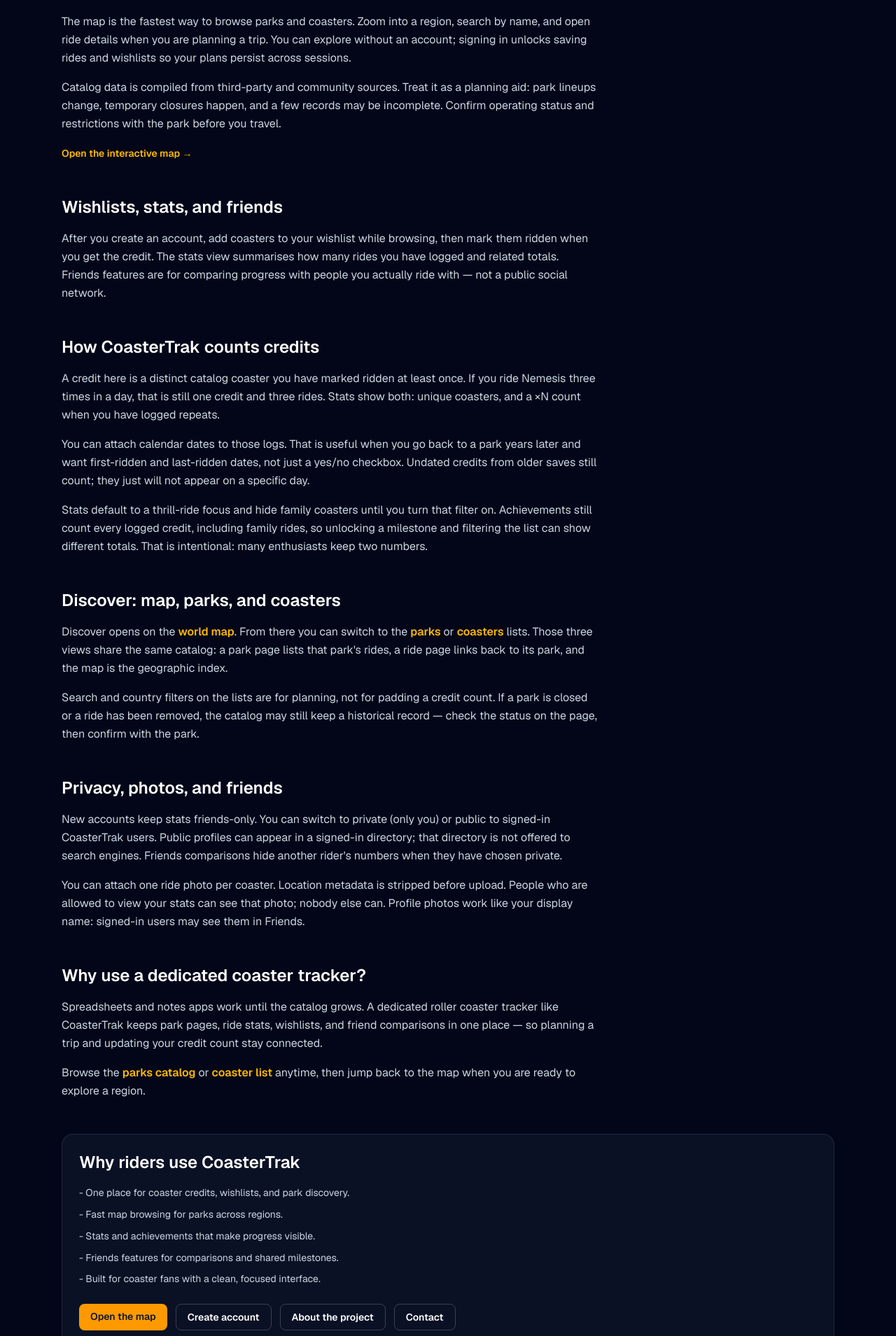
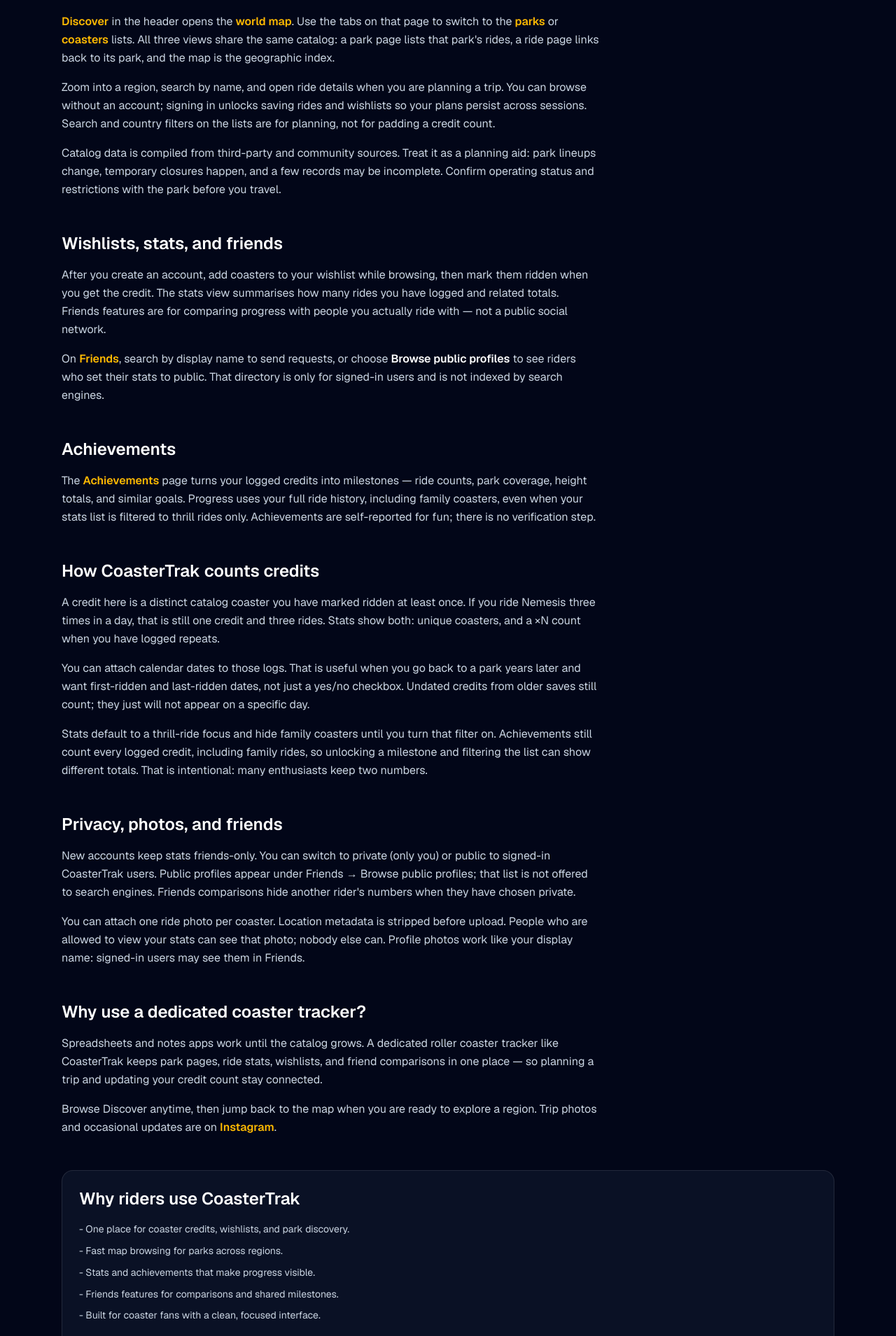
Before and after one commit to Sean-404/CoasterTrak, a Next.js app: page /coaster-tracker in a window 1280 px wide. Shown: the part 831-2740 px from the top of the page at 70% size. Built offline with nearby package versions, Linux system fonts and the light colour scheme; no server answers.

Commit message:
Bring the coaster tracker guide in line with Discover, Friends, and achievements.

```diff
--- a/src/app/coaster-tracker/page.tsx
+++ b/src/app/coaster-tracker/page.tsx
@@ -2,12 +2,12 @@
 import Link from "next/link";
 import { SiteFooter } from "@/components/site-footer";
 import { SiteHeader } from "@/components/site-header";
-import { CONTACT_EMAIL, SITE_URL } from "@/lib/site-url";
+import { CONTACT_EMAIL, INSTAGRAM_URL, SITE_URL } from "@/lib/site-url";
 
 export const metadata: Metadata = {
   title: "Roller Coaster Tracker (Coaster Trak)",
   description:
-    "CoasterTrak is a free roller coaster tracker — also known as coaster trak — to log ride credits, explore parks on a world map, build a wishlist, and compare coaster stats with friends.",
+    "CoasterTrak is a free roller coaster tracker — also known as coaster trak — to log ride credits, discover parks on the map, build a wishlist, and compare coaster stats with friends.",
   keywords: [
     "roller coaster tracker",
     "coaster tracker",
@@ -38,7 +38,7 @@
   {
     question: "Do I need an account to browse?",
     answer:
-      "No. Anyone can explore the map and catalog. An account is required to save ride history, wishlists, and friend connections.",
+      "No. Anyone can use Discover to explore the map and catalog. An account is required to save ride history, wishlists, and friend connections.",
   },
   {
     question: "What is the difference between CoasterTrak and coaster trak?",
@@ -100,7 +100,7 @@
       {
         "@type": "HowToStep",
         name: "Explore parks and coasters",
-        text: "Open the world map or browse the parks and coasters catalog to find rides.",
+        text: "Open Discover in the header — the world map by default — or switch to the parks and coasters lists to find rides.",
         url: `${SITE_URL}/map`,
       },
       {
@@ -144,8 +144,8 @@
             description="Keep a clean record of every roller coaster you have ridden and revisit your totals anytime."
           />
           <ValueCard
-            title="Explore by map"
-            description="Use the world map to discover parks and plan your next coaster trip faster."
+            title="Discover parks"
+            description="Start on the world map, then switch to park or coaster lists from the same Discover tab."
           />
           <ValueCard
             title="Build your wishlist"
@@ -171,20 +171,36 @@
         </section>
 
         <section className="mt-12 max-w-3xl space-y-4 text-base leading-relaxed text-slate-300">
-          <h2 className="text-2xl font-semibold text-white">Using the world map</h2>
+          <h2 className="text-2xl font-semibold text-white">Discover: map, parks, and coasters</h2>
           <p>
-            The map is the fastest way to browse parks and coasters. Zoom into a region, search by name, and open
-            ride details when you are planning a trip. You can explore without an account; signing in unlocks saving
-            rides and wishlists so your plans persist across sessions.
+            <Link href="/map" className="font-semibold text-amber-400 hover:text-amber-300">
+              Discover
+            </Link>{" "}
+            in the header opens the{" "}
+            <Link href="/map" className="font-semibold text-amber-400 hover:text-amber-300">
+              world map
+            </Link>
+            . Use the tabs on that page to switch to the{" "}
+            <Link href="/parks" className="font-semibold text-amber-400 hover:text-amber-300">
+              parks
+            </Link>{" "}
+            or{" "}
+            <Link href="/coasters" className="font-semibold text-amber-400 hover:text-amber-300">
+              coasters
+            </Link>{" "}
+            lists. All three views share the same catalog: a park page lists that park&apos;s rides, a ride page links
+            back to its park, and the map is the geographic index.
+          </p>
+          <p>
+            Zoom into a region, search by name, and open ride details when you are planning a trip. You can browse
+            without an account; signing in unlocks saving rides and wishlists so your plans persist across sessions.
+            Search and country filters on the lists are for planning, not for padding a credit count.
           </p>
           <p>
             Catalog data is compiled from third-party and community sources. Treat it as a planning aid: park lineups
             change, temporary closures happen, and a few records may be incomplete. Confirm operating status and
             restrictions with the park before you travel.
           </p>
-          <Link href="/map" className="inline-flex text-sm font-semibold text-amber-400 hover:text-amber-300">
-            Open the interactive map →
-          </Link>
         </section>
 
         <section className="mt-12 max-w-3xl space-y-4 text-base leading-relaxed text-slate-300">
@@ -193,6 +209,28 @@
             After you create an account, add coasters to your wishlist while browsing, then mark them ridden when you
             get the credit. The stats view summarises how many rides you have logged and related totals. Friends
             features are for comparing progress with people you actually ride with — not a public social network.
+          </p>
+          <p>
+            On{" "}
+            <Link href="/friends" className="font-semibold text-amber-400 hover:text-amber-300">
+              Friends
+            </Link>
+            , search by display name to send requests, or choose{" "}
+            <strong className="font-semibold text-white">Browse public profiles</strong> to see riders who set their
+            stats to public. That directory is only for signed-in users and is not indexed by search engines.
+          </p>
+        </section>
+
+        <section className="mt-12 max-w-3xl space-y-4 text-base leading-relaxed text-slate-300">
+          <h2 className="text-2xl font-semibold text-white">Achievements</h2>
+          <p>
+            The{" "}
+            <Link href="/achievements" className="font-semibold text-amber-400 hover:text-amber-300">
+              Achievements
+            </Link>{" "}
+            page turns your logged credits into milestones — ride counts, park coverage, height totals, and similar
+            goals. Progress uses your full ride history, including family coasters, even when your stats list is
+            filtered to thrill rides only. Achievements are self-reported for fun; there is no verification step.
           </p>
         </section>
 
@@ -216,36 +254,12 @@
         </section>
 
         <section className="mt-12 max-w-3xl space-y-4 text-base leading-relaxed text-slate-300">
-          <h2 className="text-2xl font-semibold text-white">Discover: map, parks, and coasters</h2>
-          <p>
-            Discover opens on the{" "}
-            <Link href="/map" className="font-semibold text-amber-400 hover:text-amber-300">
-              world map
-            </Link>
-            . From there you can switch to the{" "}
-            <Link href="/parks" className="font-semibold text-amber-400 hover:text-amber-300">
-              parks
-            </Link>{" "}
-            or{" "}
-            <Link href="/coasters" className="font-semibold text-amber-400 hover:text-amber-300">
-              coasters
-            </Link>{" "}
-            lists. Those three views share the same catalog: a park page lists that park&apos;s rides, a ride page
-            links back to its park, and the map is the geographic index.
-          </p>
-          <p>
-            Search and country filters on the lists are for planning, not for padding a credit count. If a park is
-            closed or a ride has been removed, the catalog may still keep a historical record — check the status on
-            the page, then confirm with the park.
-          </p>
-        </section>
-
-        <section className="mt-12 max-w-3xl space-y-4 text-base leading-relaxed text-slate-300">
           <h2 className="text-2xl font-semibold text-white">Privacy, photos, and friends</h2>
           <p>
             New accounts keep stats friends-only. You can switch to private (only you) or public to signed-in
-            CoasterTrak users. Public profiles can appear in a signed-in directory; that directory is not offered to
-            search engines. Friends comparisons hide another rider&apos;s numbers when they have chosen private.
+            CoasterTrak users. Public profiles appear under Friends → Browse public profiles; that list is not
+            offered to search engines. Friends comparisons hide another rider&apos;s numbers when they have chosen
+            private.
           </p>
           <p>
             You can attach one ride photo per coaster. Location metadata is stripped before upload. People who are
@@ -262,15 +276,17 @@
             trip and updating your credit count stay connected.
           </p>
           <p>
-            Browse the{" "}
-            <Link href="/parks" className="font-semibold text-amber-400 hover:text-amber-300">
-              parks catalog
-            </Link>{" "}
-            or{" "}
-            <Link href="/coasters" className="font-semibold text-amber-400 hover:text-amber-300">
-              coaster list
-            </Link>{" "}
-            anytime, then jump back to the map when you are ready to explore a region.
+            Browse Discover anytime, then jump back to the map when you are ready to explore a region. Trip photos
+            and occasional updates are on{" "}
+            <a
+              href={INSTAGRAM_URL}
+              target="_blank"
+              rel="noopener noreferrer"
+              className="font-semibold text-amber-400 hover:text-amber-300"
+            >
+              Instagram
+            </a>
+            .
           </p>
         </section>
 
@@ -288,7 +304,7 @@
               href="/map"
               className="rounded-lg bg-amber-500 px-4 py-2 text-sm font-semibold text-slate-900 transition hover:bg-amber-400"
             >
-              Open the map
+              Open Discover
             </Link>
             <Link
               href="/login"
```
